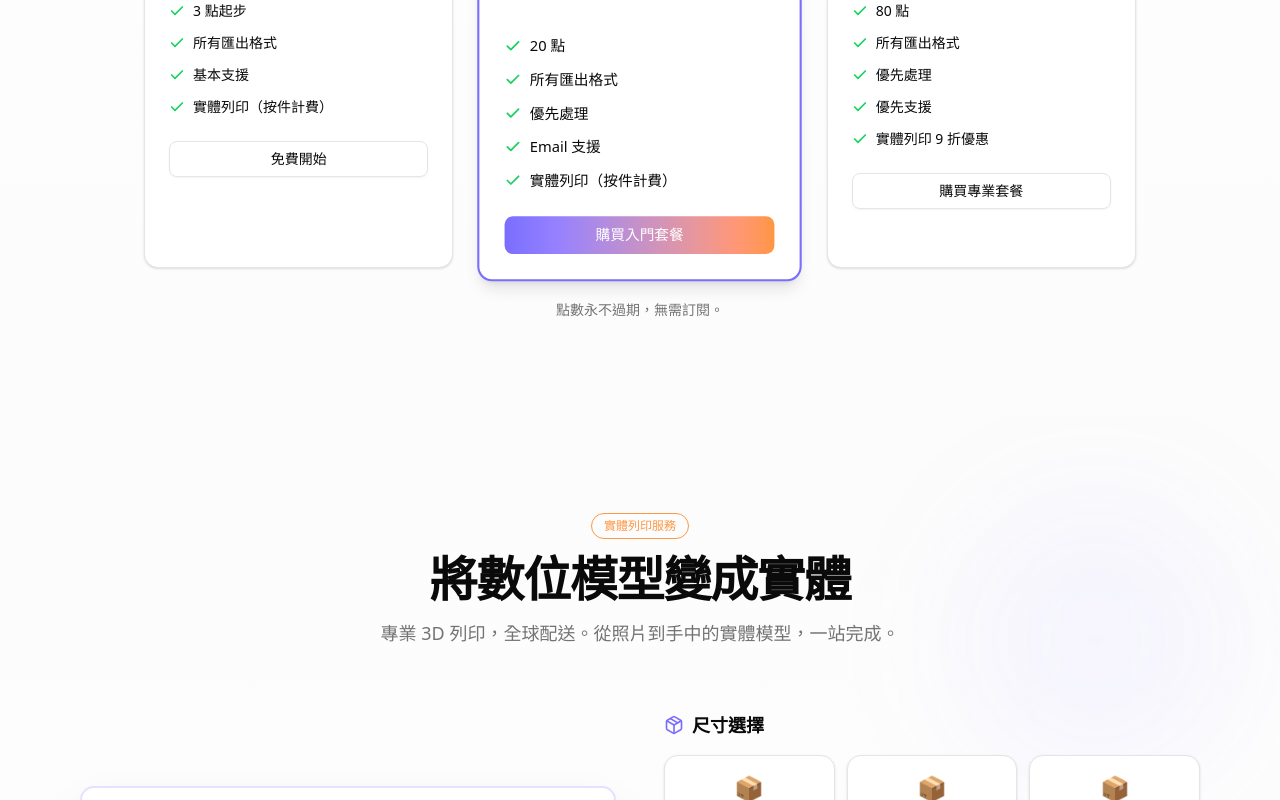
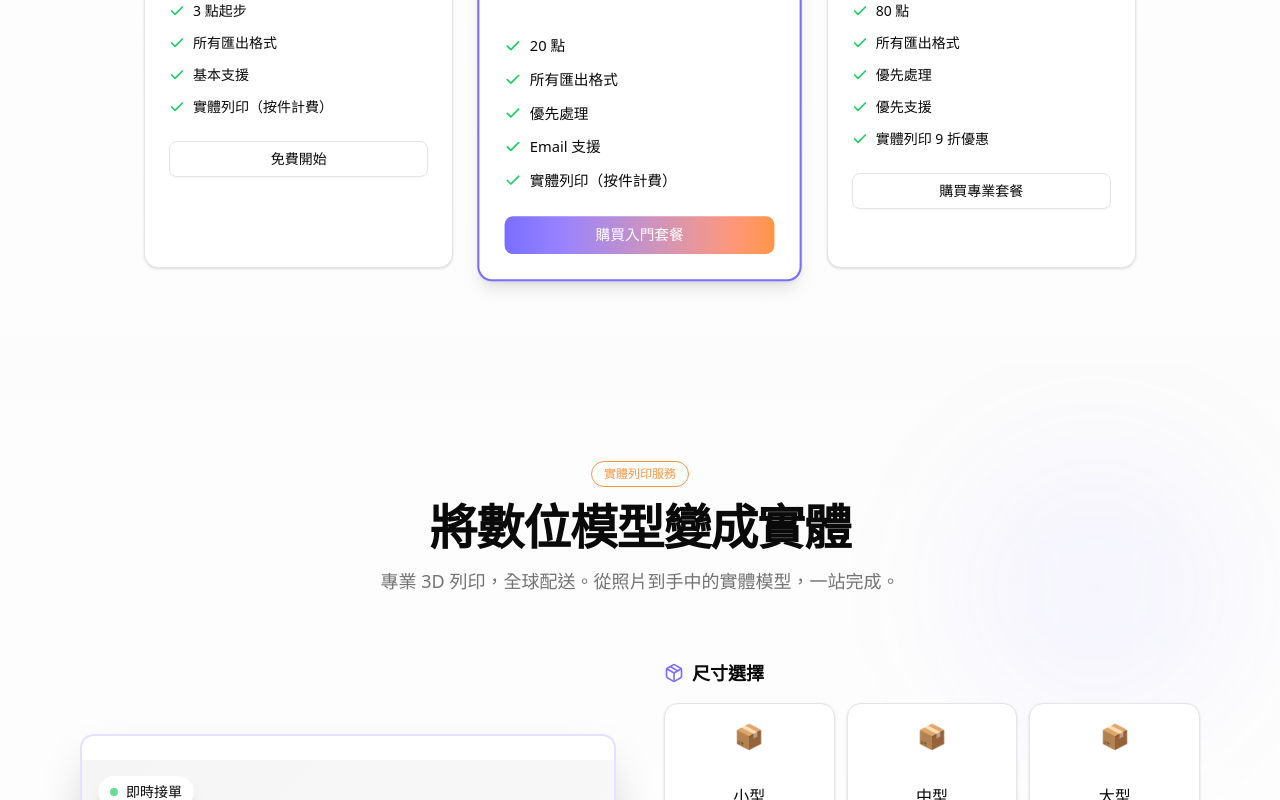
Before and after one commit to jackg825/dream-forge-web, a Next.js app in the folder app/: page /zh-TW in a window 1280 px wide. Shown: the part 5450-6250 px from the top of the page. Built offline with nearby package versions, Linux system fonts and the light colour scheme; no server answers.

Commit message:
chore: remove pricing note about credits never expiring
Credits will have expiration dates in the future.

🤖 Generated with [Claude Code](https://claude.com/claude-code)

Co-Authored-By: Claude <noreply@anthropic.com>

```diff
--- a/app/src/components/landing/PricingSection.tsx
+++ b/app/src/components/landing/PricingSection.tsx
@@ -174,9 +174,11 @@ export function PricingSection({ className }: PricingSectionProps) {
         </div>
 
         {/* Additional note */}
-        <p className="text-center text-sm text-muted-foreground mt-8">
-          {t('pricing.note')}
-        </p>
+        {t('pricing.note') && (
+          <p className="text-center text-sm text-muted-foreground mt-8">
+            {t('pricing.note')}
+          </p>
+        )}
       </div>
     </section>
   );
--- a/app/src/messages/en.json
+++ b/app/src/messages/en.json
@@ -542,7 +542,7 @@
       "popular": "Most Popular",
       "perPack": "/ pack",
       "credits": "credits",
-      "note": "Credits never expire. No subscription required.",
+      "note": "",
       "plans": {
         "free": {
           "name": "Free Tier",
--- a/app/src/messages/zh-TW.json
+++ b/app/src/messages/zh-TW.json
@@ -542,7 +542,7 @@
       "popular": "最受歡迎",
       "perPack": "/ 套餐",
       "credits": "點數",
-      "note": "點數永不過期，無需訂閱。",
+      "note": "",
       "plans": {
         "free": {
           "name": "免費方案",
```
